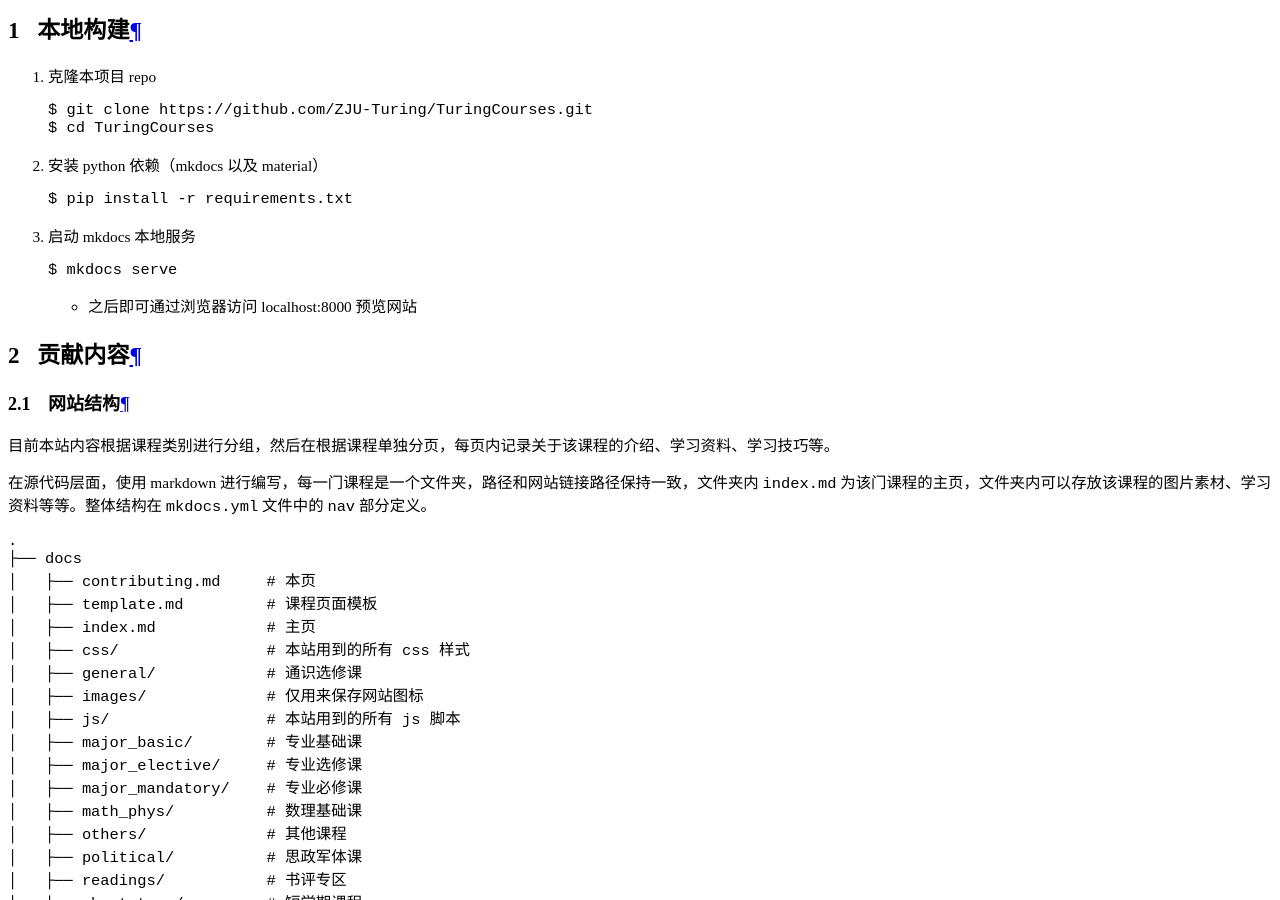
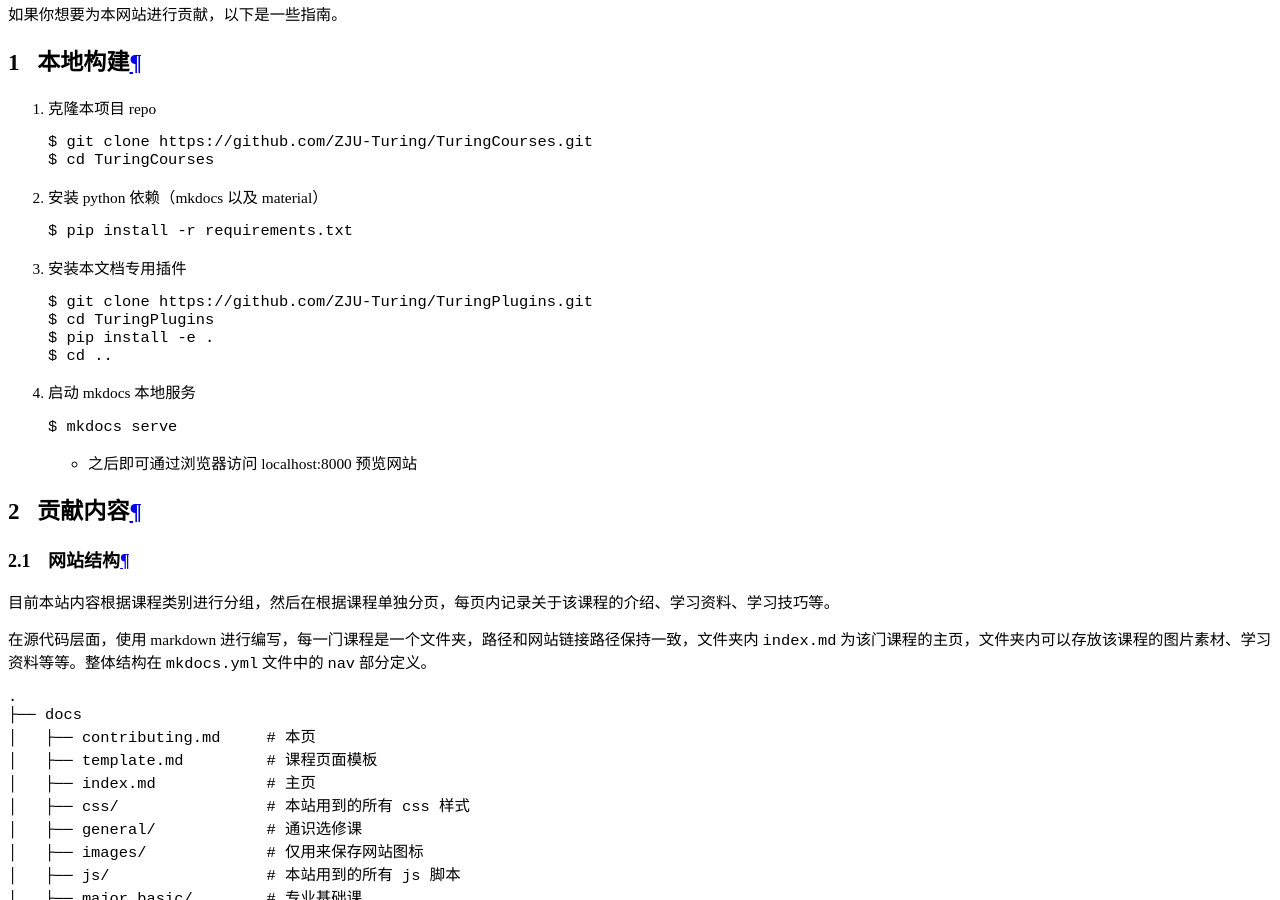
Before and after one commit to ZJU-Turing/TuringCourses, an MkDocs documentation site: the page built from docs/contributing.md, in a window 1280 px wide and 900 px high, scrolled down 18034 px. Built offline with MkDocs 1.6.1 and Material for MkDocs 9.7.7, drawn with Linux system fonts in a browser that asks for light colours; comment, search, counter and statistics services are not loaded.

Commit message:
feat(plugins): 添加自动生成更新记录插件 (#87)

````diff
--- a/docs/contributing.md
+++ b/docs/contributing.md
@@ -15,7 +15,14 @@
     ```shell
     $ pip install -r requirements.txt
     ```
-3. 启动 mkdocs 本地服务
+3. 安装本文档专用插件
+    ```shell
+    $ git clone https://github.com/ZJU-Turing/TuringPlugins.git
+    $ cd TuringPlugins
+    $ pip install -e .
+    $ cd ..
+    ```
+4. 启动 mkdocs 本地服务
     ```shell
     $ mkdocs serve
     ```
--- a/mkdocs.yml
+++ b/mkdocs.yml
@@ -11,6 +11,7 @@ nav:
     - index.md
     - 贡献指南: contributing.md
     - 课程页面模板: template.md
+    - 更新历史: changelog.md
   - 思政军体课:
     - political/index.md
     - 形势与政策 Ⅰ: political/situation_policy1/index.md
@@ -145,6 +146,7 @@ plugins:
   - heti:
       extra_skipped_class:
         - arithmatex
+  - turing_changelog
 
 extra_css:
   - https://fonts.googleapis.com/css?family=Noto+Serif+SC:300,300i,400,400i,700,700i&display=fallback
````
Also changed, not shown: docs/changelog.md (added, +30 -0 lines), 1 other file.
